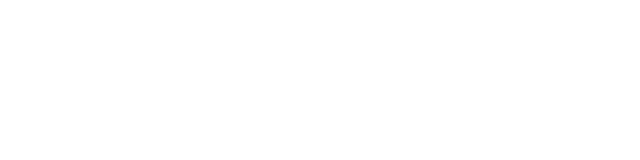
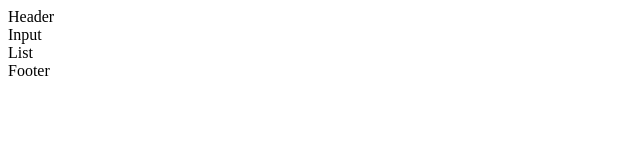
Before and after one commit to greyun/simple-vue-todo, a Vue app: page / in a window 1280 px wide. Shown: the top 160 px of the page, without its empty margins (0-640 px from the left). Built offline with nearby package versions, Linux system fonts and the light colour scheme.

Commit message:
add todo components

```diff
--- a/src/App.vue
+++ b/src/App.vue
@@ -1,10 +1,24 @@
 <template>
-
+  <div id="app">
+    <TodoHeader></TodoHeader>
+    <TodoInput></TodoInput>
+    <TodoList></TodoList>
+    <TodoFooter></TodoFooter>
+  </div>
 </template>
 
 <script>
+  import TodoHeader from './components/TodoHeader'
+  import TodoInput from './components/TodoInput'
+  import TodoList from './components/TodoList'
+  import TodoFooter from './components/TodoFooter'
 export default {
-
+  components: {
+    TodoHeader,
+    TodoInput,
+    TodoList,
+    TodoFooter
+  }
 }
 </script>
 
--- /dev/null
+++ b/src/components/TodoFooter.vue
@@ -0,0 +1,15 @@
+<template>
+    <div>
+        Footer
+    </div>
+</template>
+
+<script>
+    export default {
+        name: "TodoFooter"
+    }
+</script>
+
+<style scoped>
+
+</style>
--- /dev/null
+++ b/src/components/TodoHeader.vue
@@ -0,0 +1,15 @@
+<template>
+    <div>
+        Header
+    </div>
+</template>
+
+<script>
+    export default {
+        name: "TodoHeader"
+    }
+</script>
+
+<style scoped>
+
+</style>
--- /dev/null
+++ b/src/components/TodoInput.vue
@@ -0,0 +1,15 @@
+<template>
+    <div>
+        Input
+    </div>
+</template>
+
+<script>
+    export default {
+        name: "TodoInput"
+    }
+</script>
+
+<style scoped>
+
+</style>
--- /dev/null
+++ b/src/components/TodoList.vue
@@ -0,0 +1,15 @@
+<template>
+    <div>
+        List
+    </div>
+</template>
+
+<script>
+    export default {
+        name: "TodoList"
+    }
+</script>
+
+<style scoped>
+
+</style>
```
